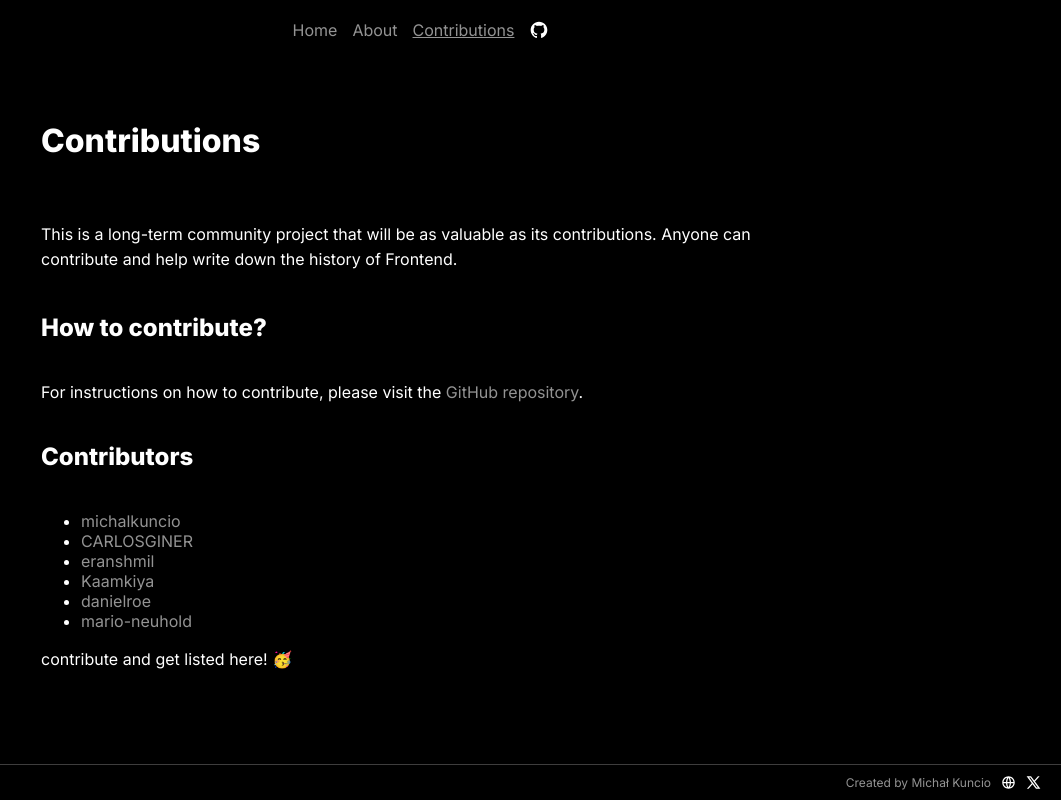
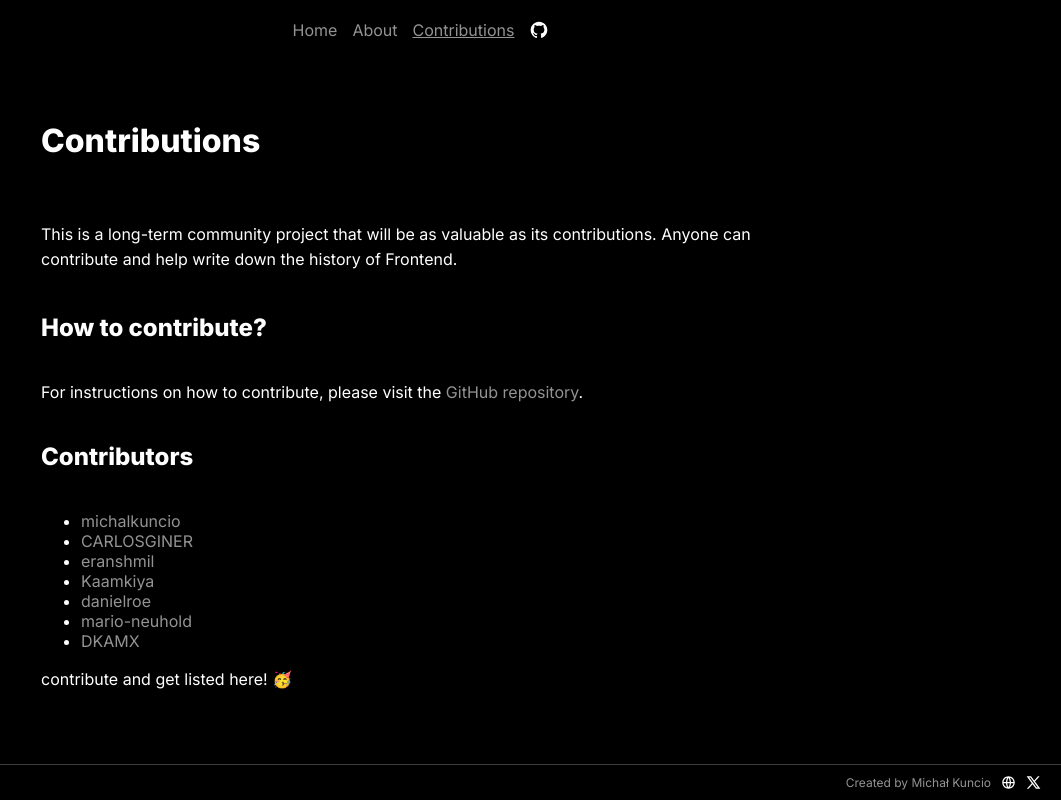
Before and after one commit to michalkuncio/frontendhistory, a Nuxt app: page /contributions in a window 1280 px wide. Shown: the whole page, without its empty margins (219-1280 px from the left). Built offline with nearby package versions, Linux system fonts and the light colour scheme.

Commit message:
Add contributor

```diff
--- a/pages/contributions.vue
+++ b/pages/contributions.vue
@@ -34,6 +34,9 @@ useHead({
             <li>
                 <a href="https://github.com/mario-neuhold">mario-neuhold</a>
             </li>
+            <li>
+                <a href="https://github.com/DKAMX">DKAMX</a>
+            </li>
         </ul>
         <p>contribute and get listed here! 🥳</p>
     </div>
```
Also changed, not shown: 1 other file (tests, documents, lock files or other folders).
